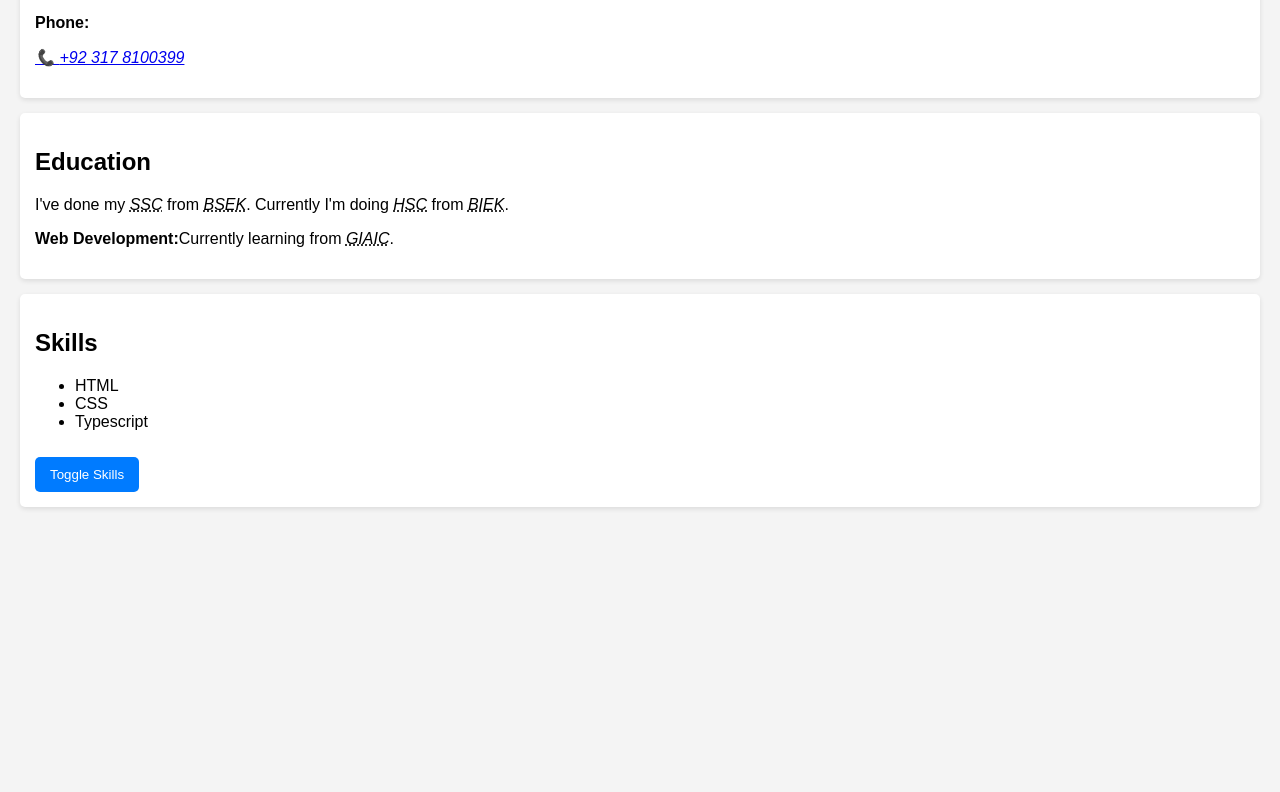
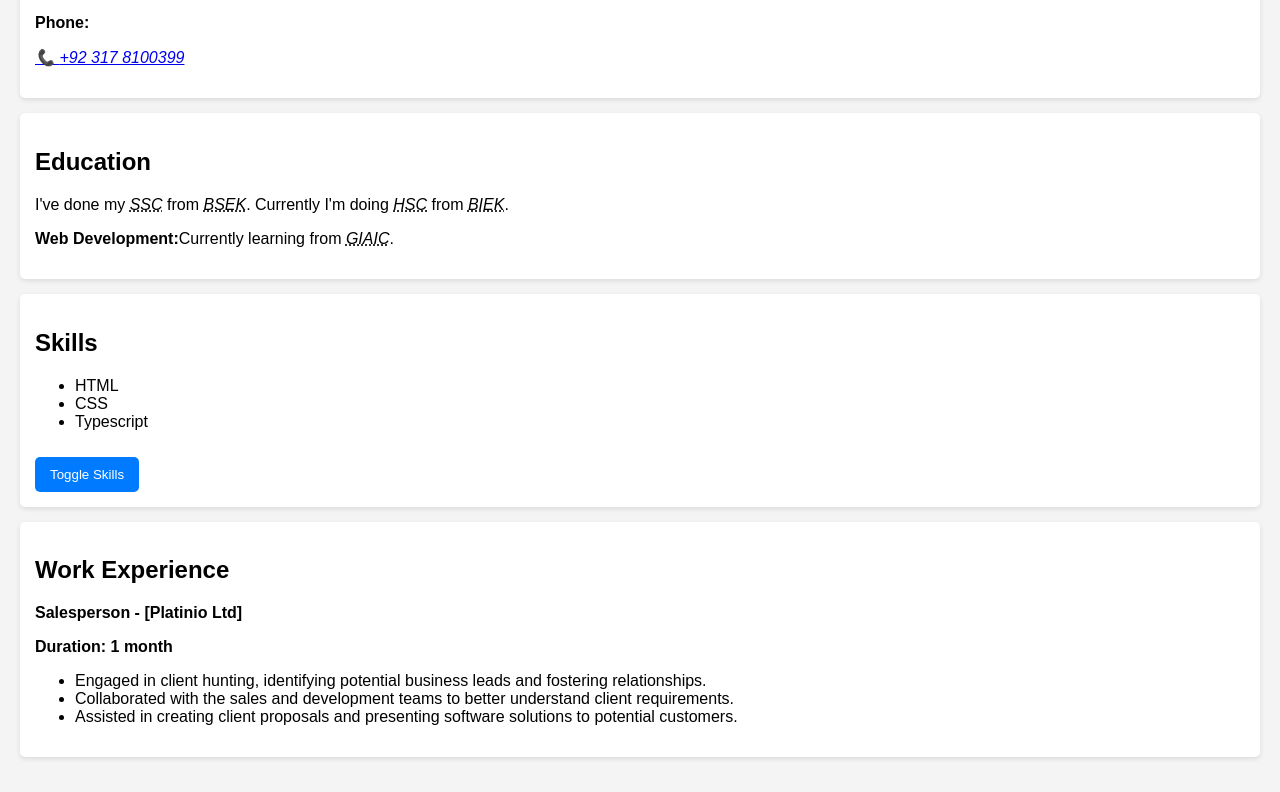
Before and after one commit to 1089taha/Interactive-Resume, a website: page index.html in a window 1280 px wide. Shown: the part 612-1404 px from the top of the page. Before the commit the page ends 1154 px from the top, so only its background shows below. Drawn offline with Linux system fonts and the light colour scheme.

Commit message:
initial commit

```diff
--- a/index.html
+++ b/index.html
@@ -36,6 +36,17 @@
             <button id="toggle-skills">Toggle Skills</button>
          </section>
 
+        <section class="experience">
+             <h2>Work Experience</h2>
+             <p><strong>Salesperson - [Platinio Ltd]</strong></p>
+             <p><strong>Duration: 1 month</strong></p>
+            <ul>
+                <li>Engaged in client hunting, identifying potential business leads and fostering relationships.</li>
+                <li>Collaborated with the sales and development teams to better understand client requirements.</li>
+                <li>Assisted in creating client proposals and presenting software solutions to potential customers.</li>
+            </ul>
+        </section>
+
     </main>
     <script src="app.js" defer></script>
 </body>
```
